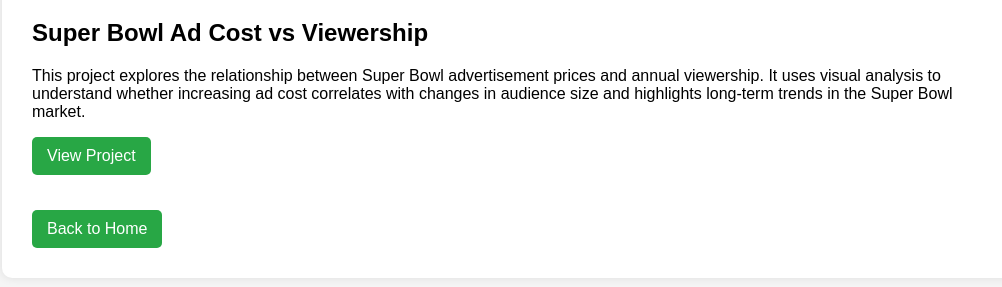
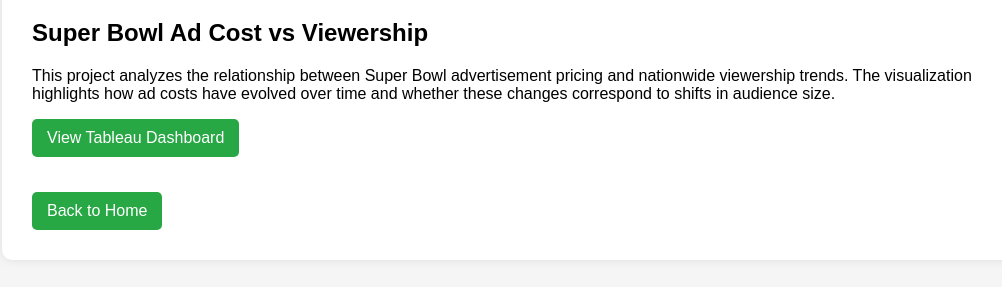
Before and after one commit to Termu-101/abhishek-website, a plain HTML site: page project.html in a window 1280 px wide. Shown: the part 131-418 px from the top of the page, without its empty margins (128-1130 px from the left). Drawn offline with Linux system fonts and the light colour scheme.

Commit message:
Update project.html

```diff
--- a/project.html
+++ b/project.html
@@ -39,17 +39,15 @@
 
     <h1>My Projects</h1>
 
-
-    <!-- Project 2 -->
+    <!-- Super Bowl Project Only -->
     <div class="project">
         <h2>Super Bowl Ad Cost vs Viewership</h2>
         <p>
-            This project explores the relationship between Super Bowl advertisement prices and annual viewership.
-            It uses visual analysis to understand whether increasing ad cost correlates with changes in audience size
-            and highlights long-term trends in the Super Bowl market.
+            This project analyzes the relationship between Super Bowl advertisement pricing and nationwide viewership trends.
+            The visualization highlights how ad costs have evolved over time and whether these changes correspond to shifts in audience size.
         </p>
 
-        <a class="button" href="YOUR_PROJECT_LINK_HERE" target="_blank">View Project</a>
+        <a class="button" href="YOUR_TABLEAU_LINK_HERE" target="_blank">View Tableau Dashboard</a>
     </div>
 
     <a class="button" href="index.html">Back to Home</a>
```
